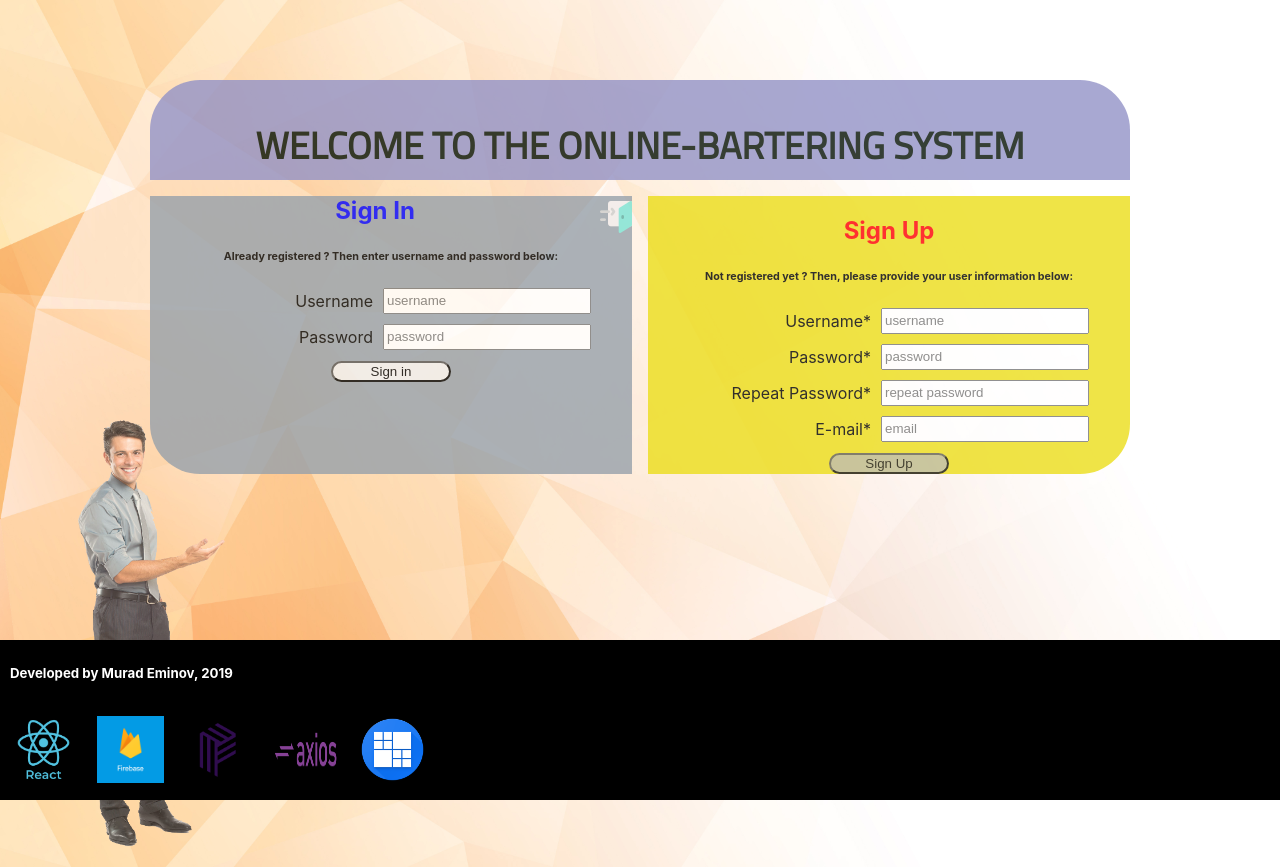
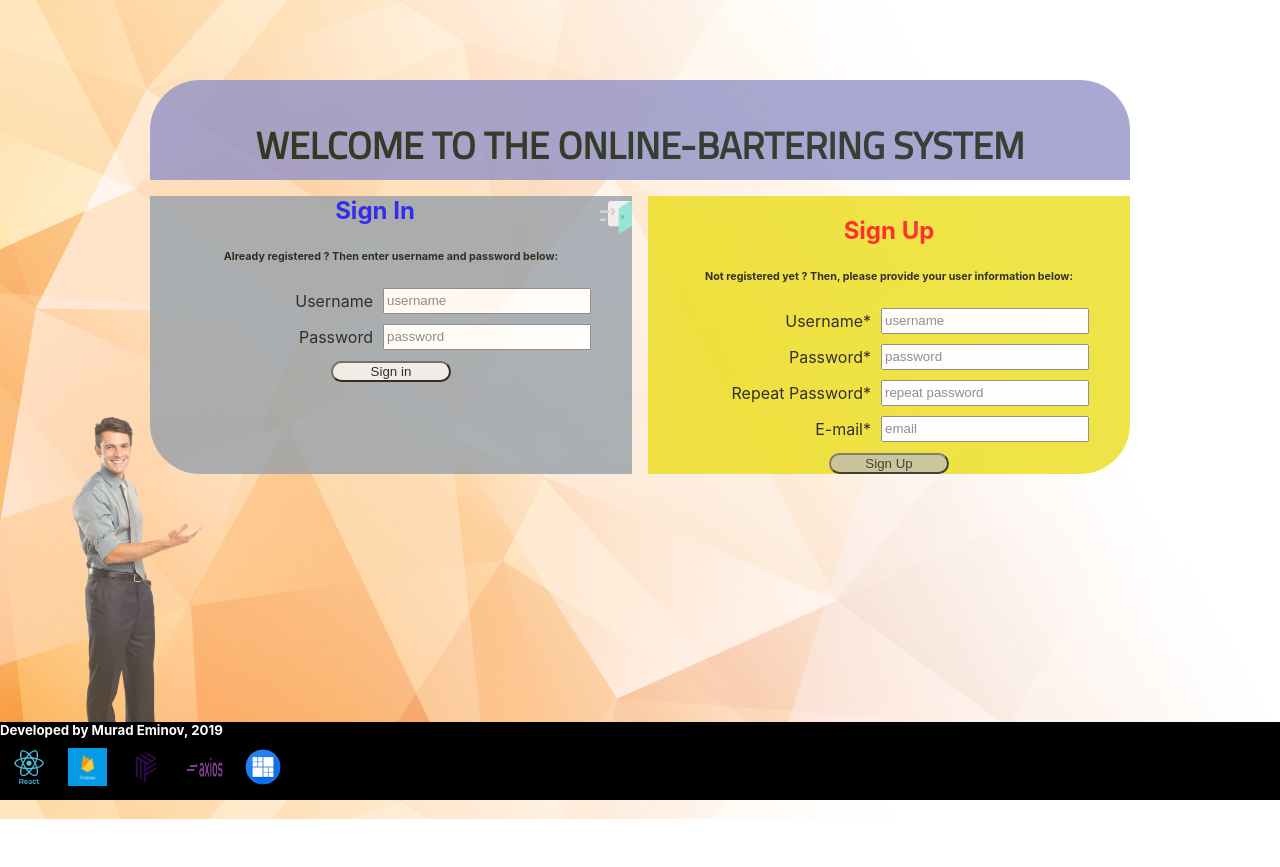
Before and after one commit to MuradEminov/Bartering-Application, a React (Create React App) app: page / in a window 1280 px wide. After the commit the page ends 819 px from the top, so only its background shows below. Built offline with nearby package versions, Linux system fonts and the light colour scheme.

Commit message:
footer fixed

```diff
--- a/src/Landing/Landing.js
+++ b/src/Landing/Landing.js
@@ -161,7 +161,7 @@ class Landing extends Component {
                 <button type="submit" id="signIn">Sign in</button>
               </div>
             </form>
-            <img style={{ maxHeight: "30rem", left: "15px", position: "absolute" }} src={ManImage} />
+            <img style={{ maxHeight: "27rem", left: "15px", position: "absolute" }} src={ManImage} />
           </div>
           <div className={classes.wrapperRight}>
             <h2 style={{ textAlign: 'center', color: "red" }}>Sign Up</h2>
--- a/src/Landing/Landing.module.css
+++ b/src/Landing/Landing.module.css
@@ -15,8 +15,10 @@ body{
   background-color: none;
   scroll-behavior: unset;
   overflow: hidden;
+  max-height: 70vh;
 
 }
+
 
 .wrapper{
   display: grid;
@@ -137,19 +139,19 @@ input {
   width:100%;
   background-color: black;
   color: white;
-  height: 20%;
+  max-height: 25%;
   top:auto;
 
 
 }
 
 .footer h5 {
- margin: 25px 0px 25px 10px;
+ margin: 0px;
 }
 
 .footer img {
-  width: 0.7in;
-  height: 0.7in;
+  width: 0.4in;
+  height: 0.4in;
   position:relative;
   display: inline;
   padding: 10px;
```
